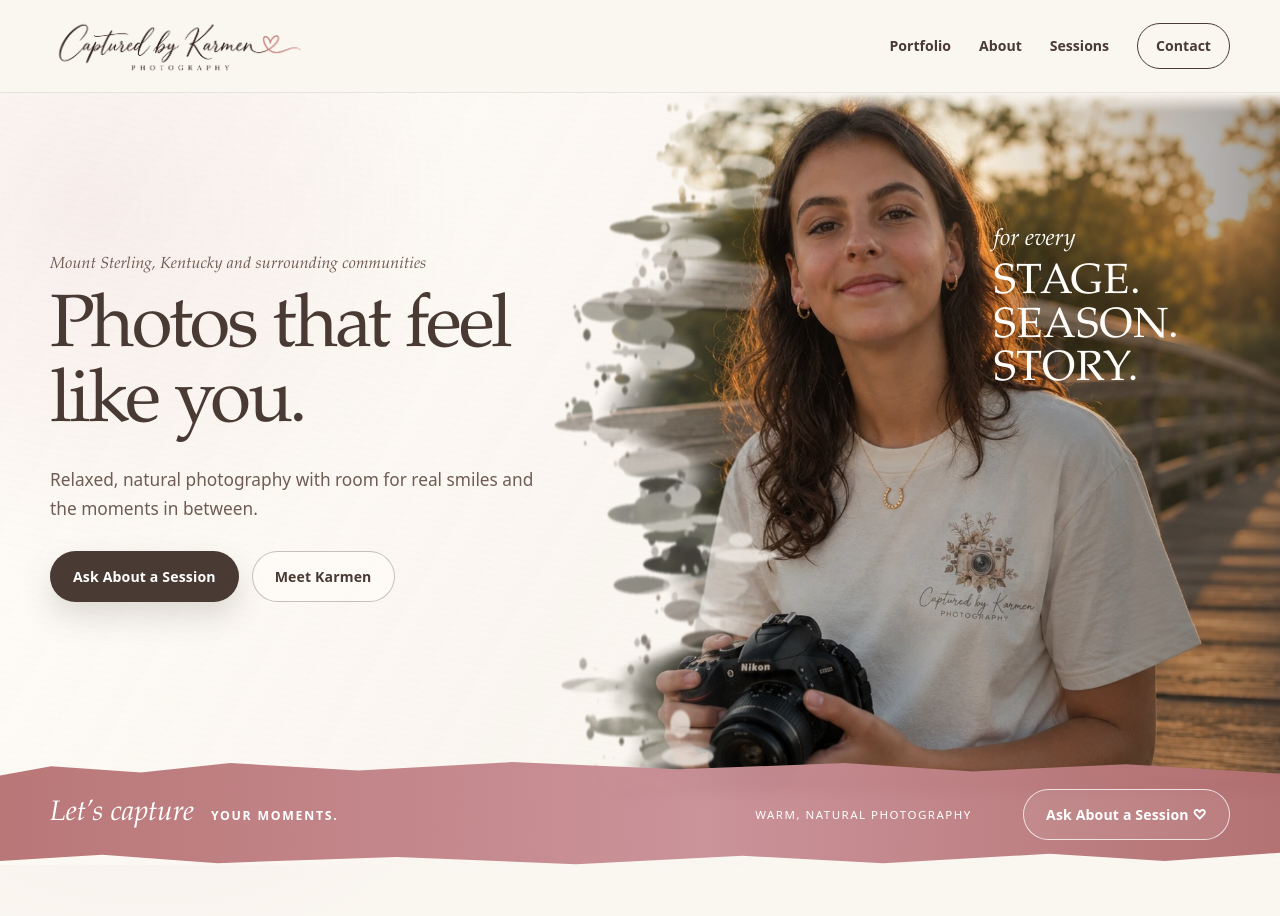
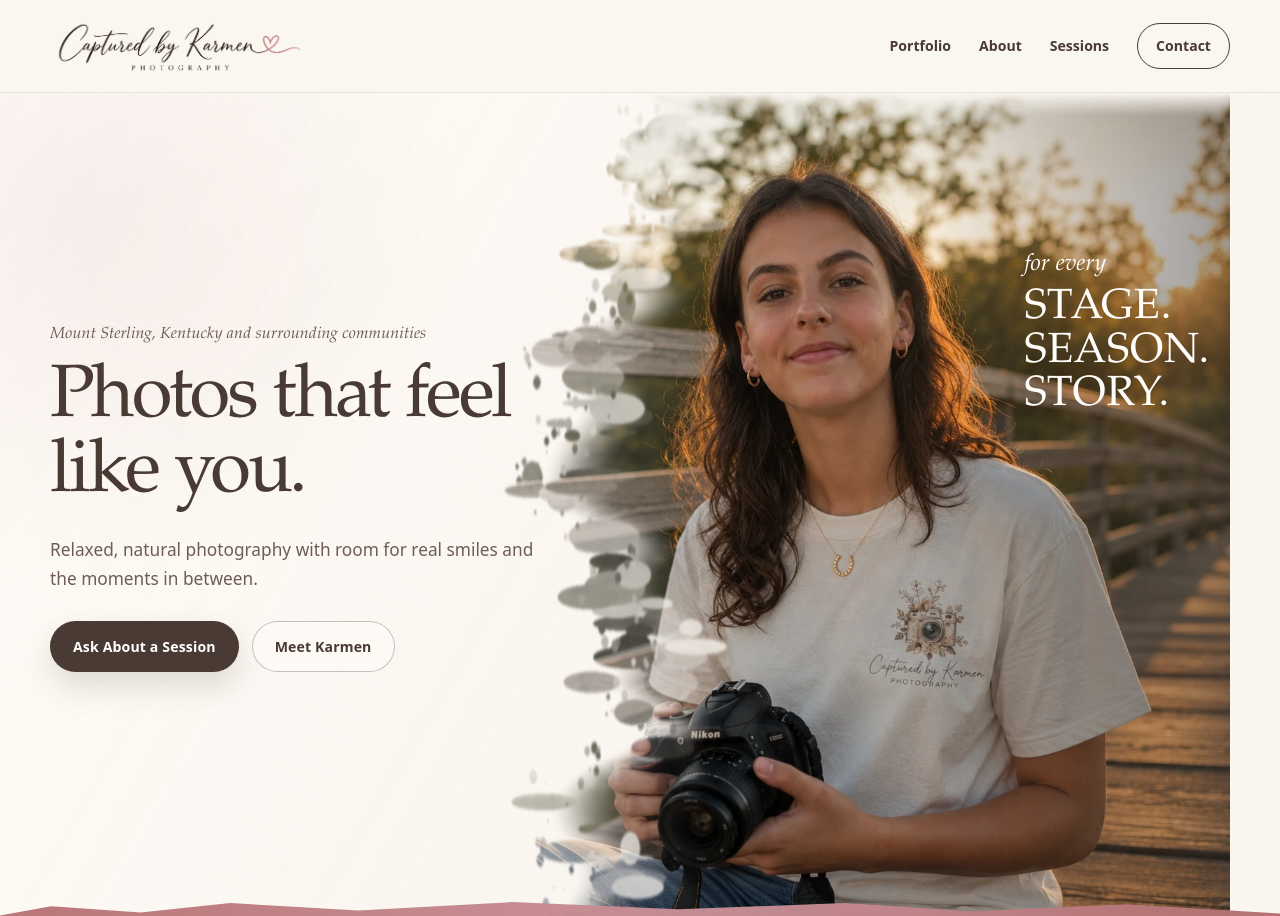
Before and after one commit to RogersHoldingsLLC/Captured-by-Karmen-Portfolio, a website: page index.html in a window 1280 px wide. Shown: the top 916 px of the page. Drawn offline with Linux system fonts and the light colour scheme.

Commit message:
Frame the whole portrait and camera on desktop (#3)

```diff
--- a/assets/css/site.css
+++ b/assets/css/site.css
@@ -371,6 +371,13 @@ h3 {
   width: 235px;
   color: #fffdf9;
   text-shadow: 0 3px 24px rgba(25, 20, 18, 0.43);
+}
+
+/* Back out the desktop portrait so the whole head and camera share the frame. */
+@media (min-width: 1041px) {
+  .hero-main { min-height: 850px; }
+  .hero-visual { width: 760px; min-height: 850px; right: 0; }
+  .hero-story { right: 20px; width: max-content; }
 }
 
 .hero-story span {
```
